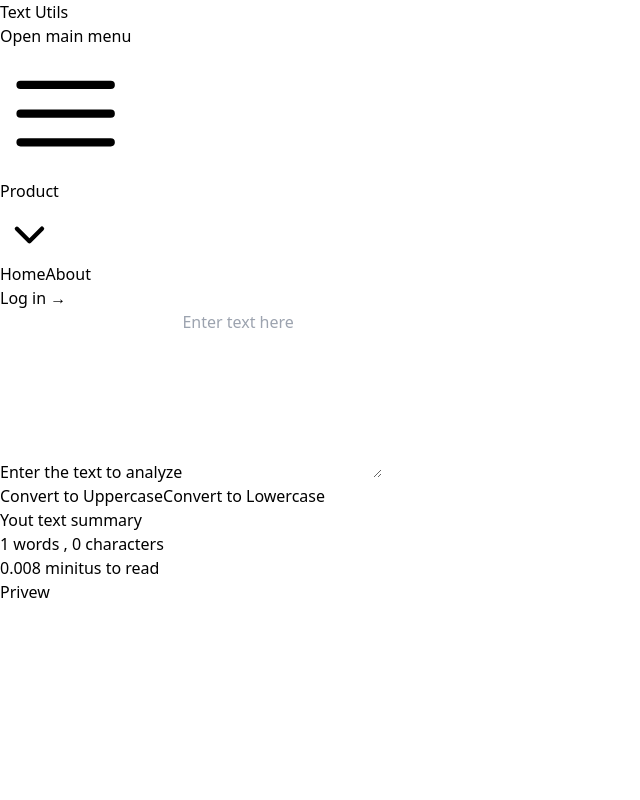
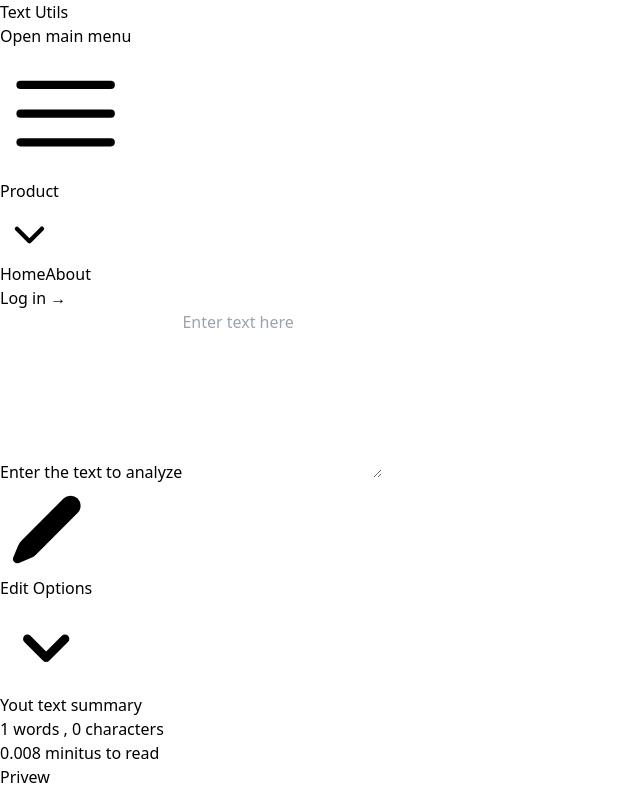
Before and after one commit to Gautam4513/Text-Utils, a React (Vite) app: page / in a window 1280 px wide. Shown: the whole page, without its empty margins (0-640 px from the left). Built offline with nearby package versions, Linux system fonts and the light colour scheme.

Commit message:
adding headless ui comonent and add heroicon add dropdown edit option

```diff
--- a/package.json
+++ b/package.json
@@ -12,6 +12,7 @@
   "dependencies": {
     "@headlessui/react": "^2.1.8",
     "@heroicons/react": "^2.1.5",
+    "heroicons": "^2.1.5",
     "react": "^18.3.1",
     "react-dom": "^18.3.1"
   },
--- a/src/Components/TextFrom.jsx
+++ b/src/Components/TextFrom.jsx
@@ -1,19 +1,24 @@
 import React, { useState } from 'react'
-import {  Field, Label, Textarea } from '@headlessui/react'
+import { Field, Label, Textarea, Menu, MenuButton, MenuItem, MenuItems } from '@headlessui/react'
+
+import {
+    ChevronDownIcon,
+    PencilIcon,
+} from '@heroicons/react/16/solid';
 import clsx from 'clsx'
 
 
 
 export default function TextFrom(props) {
     const [text, setText] = useState('');
-    const handleUpClick=()=>{
+    const handleUpClick = () => {
         setText(text.toUpperCase());
     }
-    const handleLoClick=()=>{
+    const handleLoClick = () => {
         setText(text.toLocaleLowerCase());
     }
     return (
-        <div className="w-full max-w-3xl px-4 text-black    py-3  mx-auto ">
+        <div className="w-full max-w-3xl px-4 text-black    py-3  mx-auto relative ">
             <Field>
                 <Label className="text-xl/6 font-medium text-black">{props.heading}</Label>
                 <Textarea
@@ -22,22 +27,43 @@ export default function TextFrom(props) {
                         'focus:outline-none data-[focus]:border-blue-200'
                     )}
                     value={text}
-                    onChange={(e)=>{
+                    onChange={(e) => {
                         setText(e.target.value);
                     }}
                     placeholder='Enter text here'
                     rows={7}
                 />
             </Field>
-            <button className='py-2 px-5 m-3 bg-violet-500 text-white font-semibold rounded-lg shadow-md hover:bg-violet-700 active:outline-none active:ring active:ring-violet-400 active:ring-opacity-75' onClick={handleUpClick}>Convert to Uppercase</button>
-            <button className='py-2 px-5 my-3 bg-violet-500 text-white font-semibold rounded-lg shadow-md hover:bg-violet-700 active:outline-none active:ring active:ring-violet-400 active:ring-opacity-75' onClick={handleLoClick}>Convert to Lowercase</button>
+            <div className="editMenu absolute top-0 right-0">
+                <Menu>
+                    <MenuButton className={clsx('group px-2 bg-violet-500/50 rounded-md flex gap-2 py-2 ')}>
+                        <PencilIcon className='size-6 fill-black/60 ' />
+                        <p>Edit Options</p>
+                        <ChevronDownIcon className="size-6 fill-black/60 group-data-[open]:rotate-180 transition-all ease-in-out duration-100" />
+                    </MenuButton>
+                    <MenuItems
+                        transition
+                        anchor={{to:"bottom end" , gap:"5px"}}
+
+                        className="w-52 flex flex-col gap-3 p-2 origin-top-right rounded-xl border border-black/5 bg-black/10  text-sm/6 text-white transition duration-100 ease-out [--anchor-gap:var(--spacing-1)] focus:outline-none data-[closed]:scale-95 data-[closed]:opacity-0">
+                        <MenuItem className="">
+                            <button className='py-2 px-5  bg-violet-500 text-white font-semibold rounded-lg shadow-md hover:bg-violet-700 active:outline-none active:ring active:ring-violet-400 active:ring-opacity-75' onClick={handleUpClick}>Convert to Uppercase</button>
+                        </MenuItem>
+                        <MenuItem className="">
+                            <button className='py-2 px-5  bg-violet-500 text-white font-semibold rounded-lg shadow-md hover:bg-violet-700 active:outline-none active:ring active:ring-violet-400 active:ring-opacity-75' onClick={handleLoClick}>Convert to Lowercase</button>
+                        </MenuItem>
+                    </MenuItems>
+                </Menu>
+            </div>
+
+
             <div className="preview ">
-            <h1 className='text-3xl font-bold'>Yout text summary</h1>
-            <p>{text.split(" ").length} words , {text.length} characters</p>
-            <p>{0.008*text.split(" ").length} minitus to read</p>
-            <h2 className='text-2xl font-bold '>Privew</h2>
-            <p>{text}</p>
-        </div>
+                <h1 className='text-3xl font-bold'>Yout text summary</h1>
+                <p>{text.split(" ").length} words , {text.length} characters</p>
+                <p>{0.008 * text.split(" ").length} minitus to read</p>
+                <h2 className='text-2xl font-bold '>Privew</h2>
+                <p>{text}</p>
+            </div>
         </div>
     )
 }
```
Also changed, not shown: 1 other file (tests, documents, lock files or other folders).
